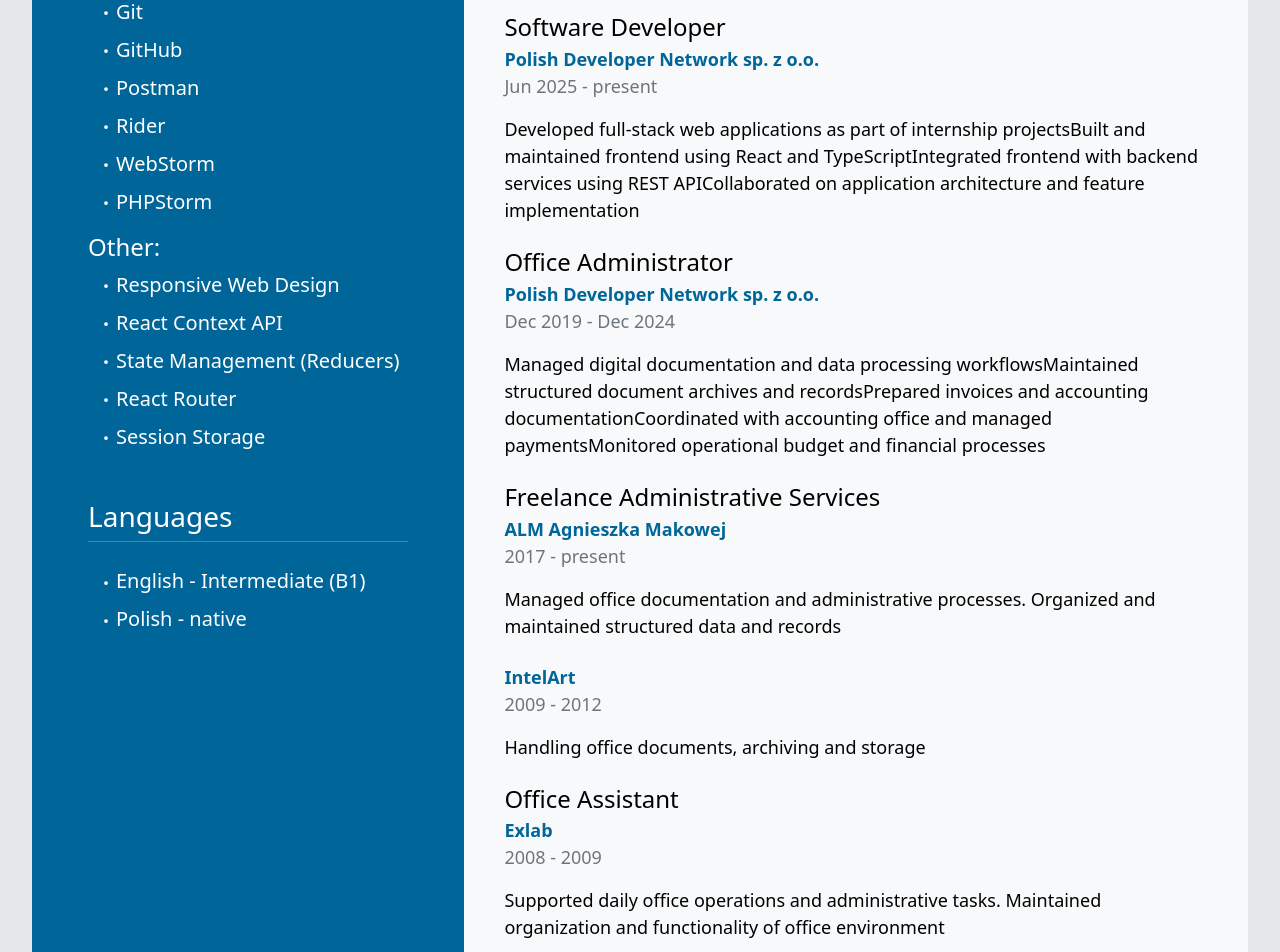
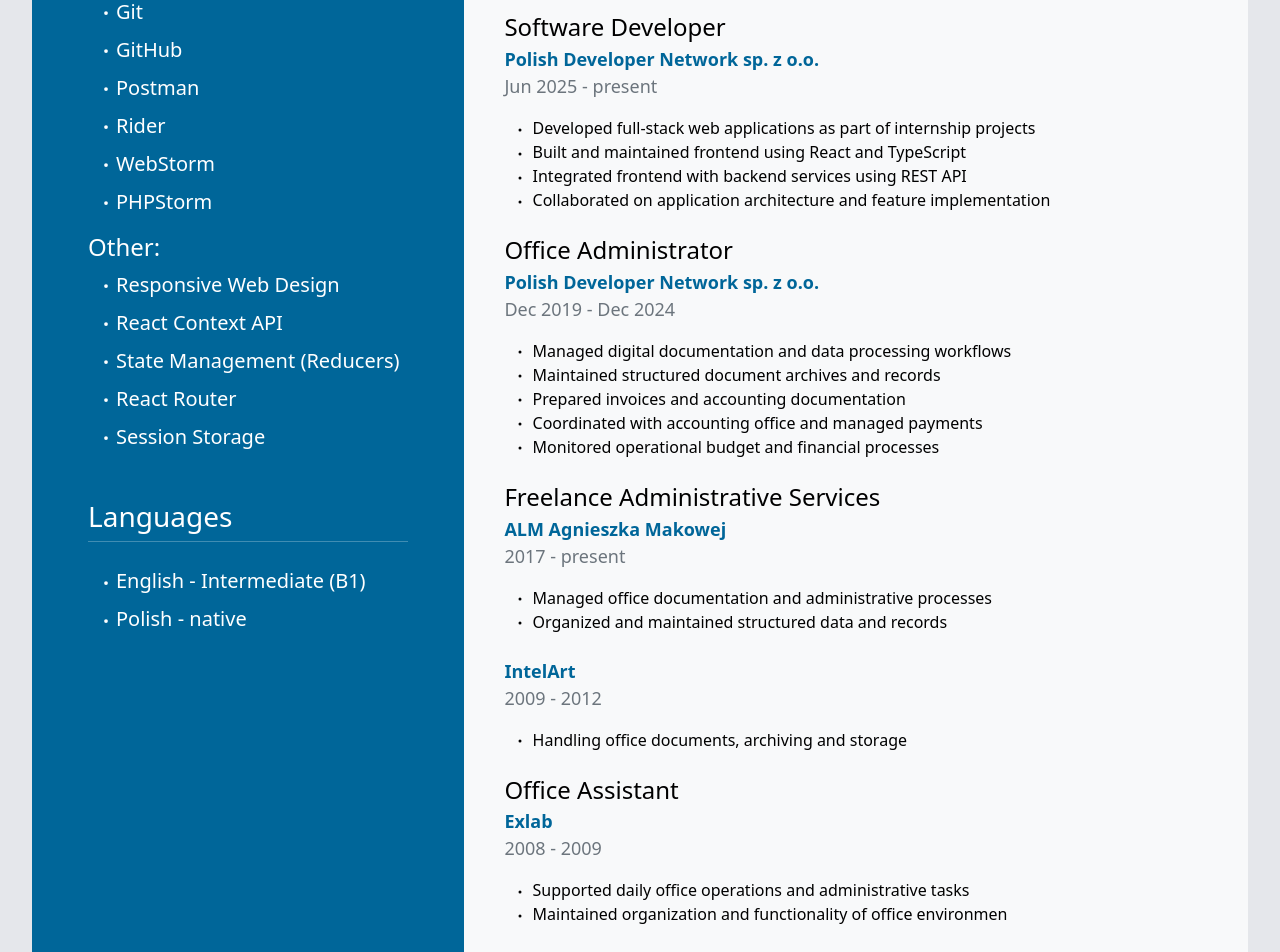
Before and after one commit to AgisanMk/www-agnieszka, a React (Vite) app: page / in a window 1280 px wide. Shown: the part 1280-2232 px from the top of the page. Built offline with nearby package versions, Linux system fonts and the light colour scheme; the HTML template or start-up script is replaced by a standard one.

Commit message:
Content update

```diff
--- a/src/App.tsx
+++ b/src/App.tsx
@@ -21,13 +21,13 @@
         <div>
           <h4 className="mb-2">{item.nameProject} - <a href={item.linkProject} className="text-primary mb-0" target="_blank" rel="noopener noreferrer">{item.linkProject}</a></h4>
           <p className="mb-2">{item.desc}</p>
-          <ol className="list-unstyled mx-2">
-            {item.descList.map((el: { desc: string }, index: number) => (
-                <li key={`${el.desc}-${index}`} className="fs-6">
-                  <BsDot /> {el.desc}
+          <ul className="list-unstyled mx-2">
+            {item.descList.map((text, index) => (
+                <li key={index} className="fs-6">
+                  <BsDot /> {text}
                 </li>
             ))}
-          </ol>
+          </ul>
           <p><span className="fw-bold mb-0">{item.nameRepo}</span></p>
           {item.linkRepo1 && (<p><a href= {item.linkRepo1} className="text-primary" target="_blank" rel="noopener noreferrer">{item.linkRepo1}</a></p>)}
           {item.linkRepo2 && (<p><a href= {item.linkRepo2} className="text-primary" target="_blank" rel="noopener noreferrer">{item.linkRepo2}</a></p>)}
@@ -42,7 +42,13 @@
       <h4 className="mb-1">{item.role}</h4>
       <b className="mb-0 text-primary">{item.company}</b>
       <p className="text-secondary">{item.period}</p>
-      <p className="mt-1 mb-0">{item.desc}</p>
+      <ul className="list-unstyled mx-2">
+        {item.desc.map((text, index) => (
+            <li key={index} className="fs-6">
+              <BsDot /> {text}
+            </li>
+        ))}
+      </ul>
     </div>
 );
 
@@ -51,7 +57,13 @@
       <h4 className="mb-1">{item.name}</h4>
       <b className="mb-0 text-primary">{item.company}</b>
       <p className="text-secondary">{item.period}</p>
-      <p className="mt-1 mb-0">{item.desc}</p>
+      <ul className="list-unstyled mx-2">
+        {item.desc.map((text, index) => (
+            <li key={index} className="fs-6">
+              <BsDot /> {text}
+            </li>
+        ))}
+      </ul>
     </div>
 );
 
--- a/src/data/data-cv.ts
+++ b/src/data/data-cv.ts
@@ -3,7 +3,6 @@
     CourseItem,
     EducationItem,
     ProjectItem,
-    DescProject, DescWebsite,
     TechSkill,
 
 } from "../types/types.ts";
@@ -51,19 +50,19 @@
     'Polish - native',
 ];
 
-export const descProjects: DescProject[] = [
-    {desc: 'Developed a financial calculator application using React, TypeScript, and ASP.NET Web API'},
-    {desc: 'Built and integrated REST API for financial data processing'},
-    {desc: 'Implemented state management using React Context API and reducers'},
-    {desc: 'Designed responsive user interface with Bootstrap'},
-    {desc: 'Implemented client-side data persistence using sessionStorage'},
-    {desc: 'Created separate frontend and backend repositories'},
+export const descProjects: string[] = [
+    'Developed a financial calculator application using React, TypeScript, and ASP.NET Web API',
+    'Built and integrated REST API for financial data processing',
+    'Implemented state management using React Context API and reducers',
+    'Designed responsive user interface with Bootstrap',
+    'Implemented client-side data persistence using sessionStorage',
+    'Created separate frontend and backend repositories',
 ]
 
-export const descWebsites: DescWebsite[] = [
-    {desc: 'Developed personal portfolio website using React, TypeScript, and Vite'},
-    {desc: 'Designed responsive layout with Bootstrap'},
-    {desc: 'Implemented modern frontend structure and routing'},
+export const descWebsites: string[] = [
+    'Developed personal portfolio website using React, TypeScript, and Vite',
+    'Designed responsive layout with Bootstrap',
+    'Implemented modern frontend structure and routing',
 ]
 
 export const projects: ProjectItem[] = [
@@ -92,78 +91,113 @@
     },
 ];
 
+export const descSoftwareDeveloperPDN: string[] = [
+    'Developed full-stack web applications as part of internship projects',
+    'Built and maintained frontend using React and TypeScript',
+    'Integrated frontend with backend services using REST API',
+    'Collaborated on application architecture and feature implementation',
+]
+
+export const descOfficeAdministratorALM: string[] = [
+    'Managed digital documentation and data processing workflows',
+    'Maintained structured document archives and records',
+    'Prepared invoices and accounting documentation',
+    'Coordinated with accounting office and managed payments',
+    'Monitored operational budget and financial processes',
+]
+
+export const descFreelanceALM: string[] = [
+    'Managed office documentation and administrative processes',
+    'Organized and maintained structured data and records',
+]
+
+export const descIntelArt: string[] = [
+    'Handling office documents, archiving and storage',
+]
+
+export const descExlab: string[] = [
+    'Supported daily office operations and administrative tasks',
+    'Maintained organization and functionality of office environmen',
+]
 export const experience: ExperienceItem[] = [
     {
         role: 'Software Developer',
         company: 'Polish Developer Network sp. z o.o.',
         period: 'Jun 2025 - present',
-        desc: 'Developed full-stack web applications as part of internship projects' +
-            'Built and maintained frontend using React and TypeScript' +
-            'Integrated frontend with backend services using REST API' +
-            'Collaborated on application architecture and feature implementation',
+        desc: descSoftwareDeveloperPDN,
     },
     {
         role: 'Office Administrator',
         company: 'Polish Developer Network sp. z o.o.',
         period: 'Dec 2019 - Dec 2024',
-        desc: 'Managed digital documentation and data processing workflows' +
-            'Maintained structured document archives and records' +
-            'Prepared invoices and accounting documentation' +
-            'Coordinated with accounting office and managed payments' +
-            'Monitored operational budget and financial processes',
+        desc: descOfficeAdministratorALM,
     },
     {
         role: 'Freelance Administrative Services',
         company: 'ALM Agnieszka Makowej',
         period: '2017 - present',
-        desc: 'Managed office documentation and administrative processes. Organized and maintained structured data and records',
+        desc: descFreelanceALM,
     },
     {
         role: '',
         company: 'IntelArt',
         period: '2009 - 2012',
-        desc: 'Handling office documents, archiving and storage',
+        desc: descIntelArt,
     },
     {
         role: 'Office Assistant',
         company: 'Exlab',
         period: '2008 - 2009',
-        desc: 'Supported daily office operations and administrative tasks. Maintained organization and functionality of office environment',
+        desc: descExlab,
     },
 
 ];
+
+export const descSekurak: string[] = [
+    'Phishing and password security',
+    'OSINT and information gathering',
+    'Ransomware threats and prevention',
+    'Two-factor authentication',
+]
+
+export const descITKCP: string[] = [
+    'Information security and cryptography',
+    'Programming fundamentals',
+    'Databases and data engineering',
+    'Project management',
+]
 
 export const courses: CourseItem[] = [
     {
         name: 'Programming Foundations: Object-Oriented Design',
         company: 'LinkedIn Learning',
         period: 'Mar 2026',
-        desc: '',
+        desc: [],
     },
     {
         name: 'Sekurak about security',
         company: 'Sekurak.pl',
         period: 'Sep 2025',
-        desc: 'Key topics: basics of phishing defense, password leaks and security, the dark side of artificial intelligence and leaks, OSINT - information mining, two-factor authentication (2FA), smartphone security, the threat of ransomware.',
+        desc: descSekurak,
     },
     {
         name: 'Programming Foundations: Beyond the Fundamentals',
         company: 'LinkedIn Learning',
         period: 'Jul 2024',
-        desc: 'Key topics: collections, iteration, using external code, working with strings, planning a program, input and output, debugging, object orientation.',
+        desc: [],
     },
     {
         name: 'HTML for Programmers',
         company: 'LinkedIn Learning',
         period: 'Jun 2024',
-        desc: 'Key topics: HTML foundations, scaffolding an HTML Page, HTML with CSS and JavaScript.',
+        desc: [],
     },
     {
         name: 'Information Technologies Key Competencies Programme',
         company: 'European Information Technologies Certification Institute, ASBL.',
         period: 'Jan 2022',
-        desc: 'Key topics: fundamentals of Information security and cryptography, computer programming, Computer-aided project management, databases and data engineering, office software.',
-    },
+        desc: descITKCP,
+    }
 ];
 
 export const education: EducationItem[] = [
```
Also changed, not shown: src/types/types.ts (+4 -12 lines).
